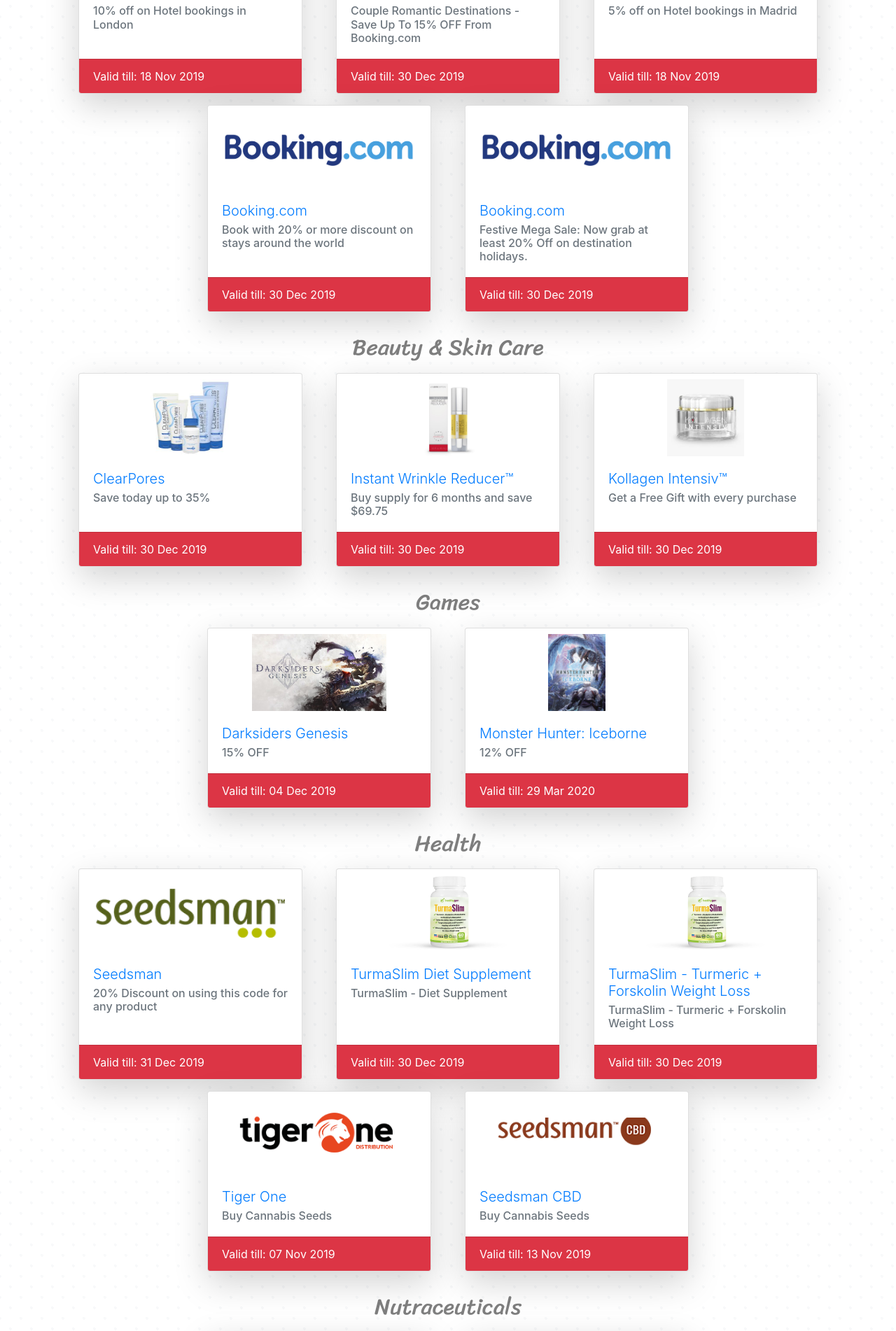
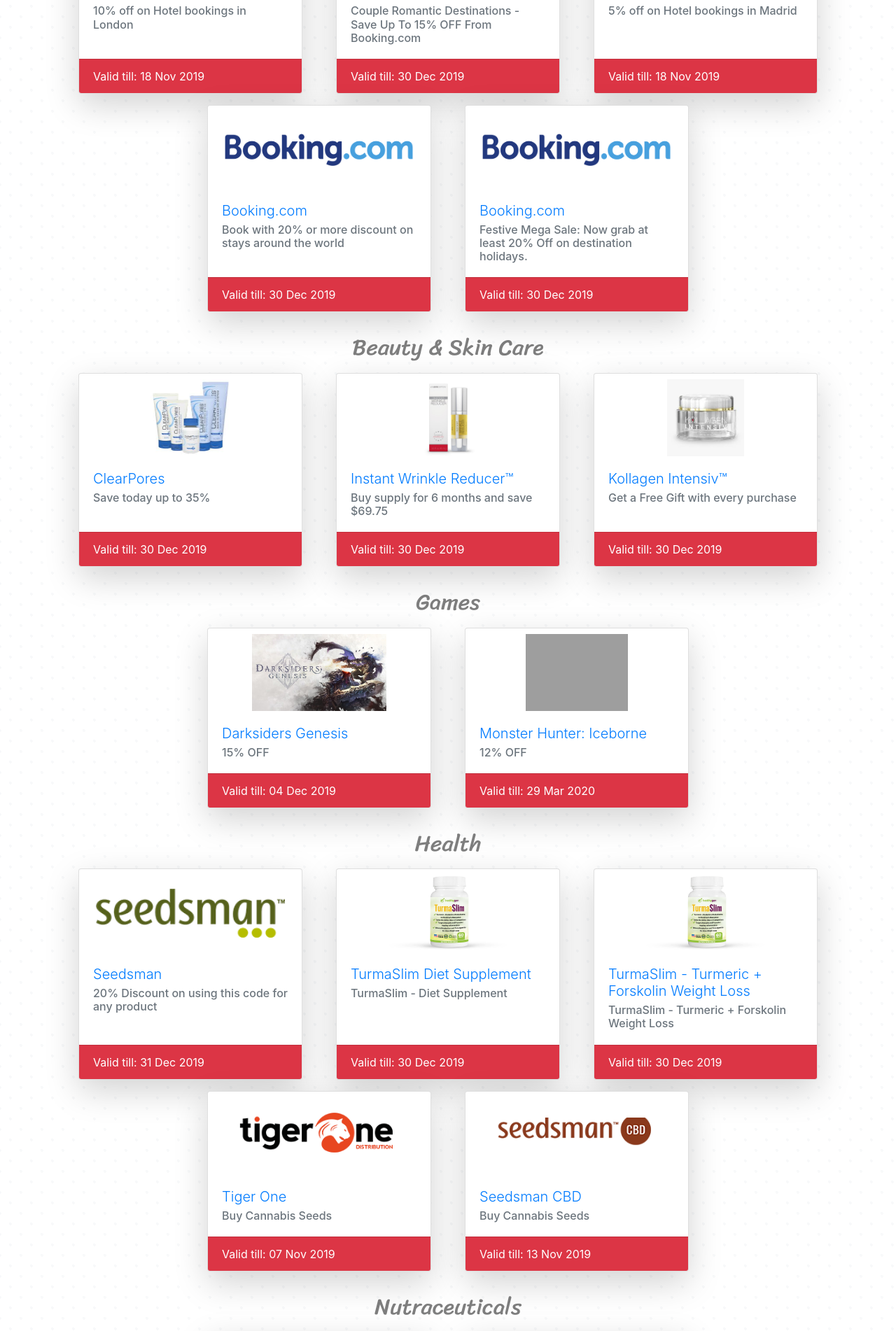
Before and after one commit to surbhi2406/craybuy, a Jekyll site: the page built from index.html, in a window 1280 px wide. Shown: the part 1476-3378 px from the top of the page at 70% size. Built offline with Jekyll 4.4.1, drawn with Linux system fonts in a browser that asks for light colours.

Commit message:
Update from Forestry.io surbhi2406 updated index.html

```diff
--- a/index.html
+++ b/index.html
@@ -255,7 +255,7 @@
     desc: Darksiders Genesis is an eagerly awaited game which is expected to launch
       next year. You can pre order this game by using our coupon and save money.
   - name: 'Monster Hunter: Iceborne'
-    logo: "/uploads/monster-hunter-world-iceborne-box-art-01-ps4-us-09may19.jpeg"
+    logo: "/uploads/maxresdefault.jpg"
     link: https://www.gamersgate.com/campaign/id/10584/?aff=cj
     code: ACTIVATED
     isNew: false
```
